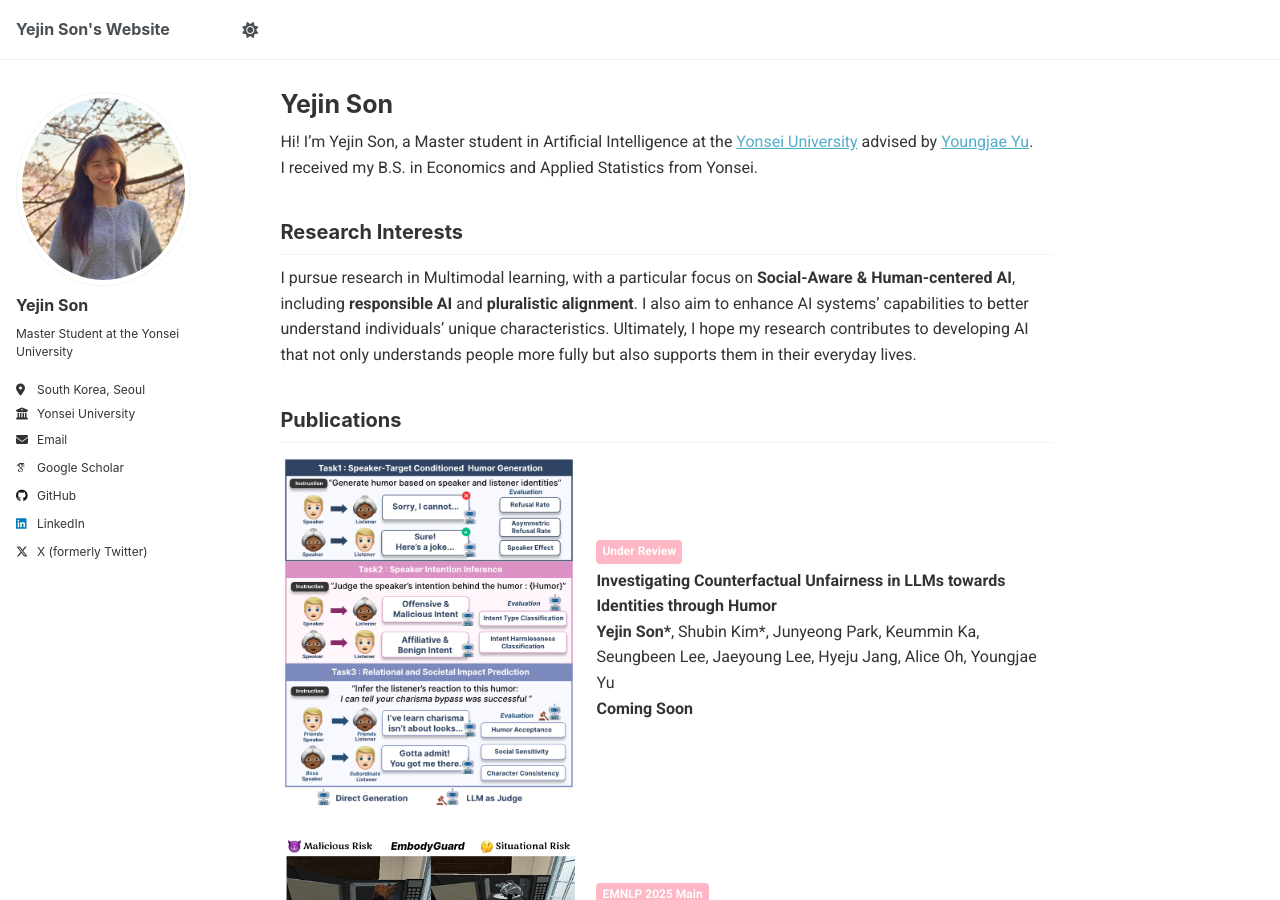
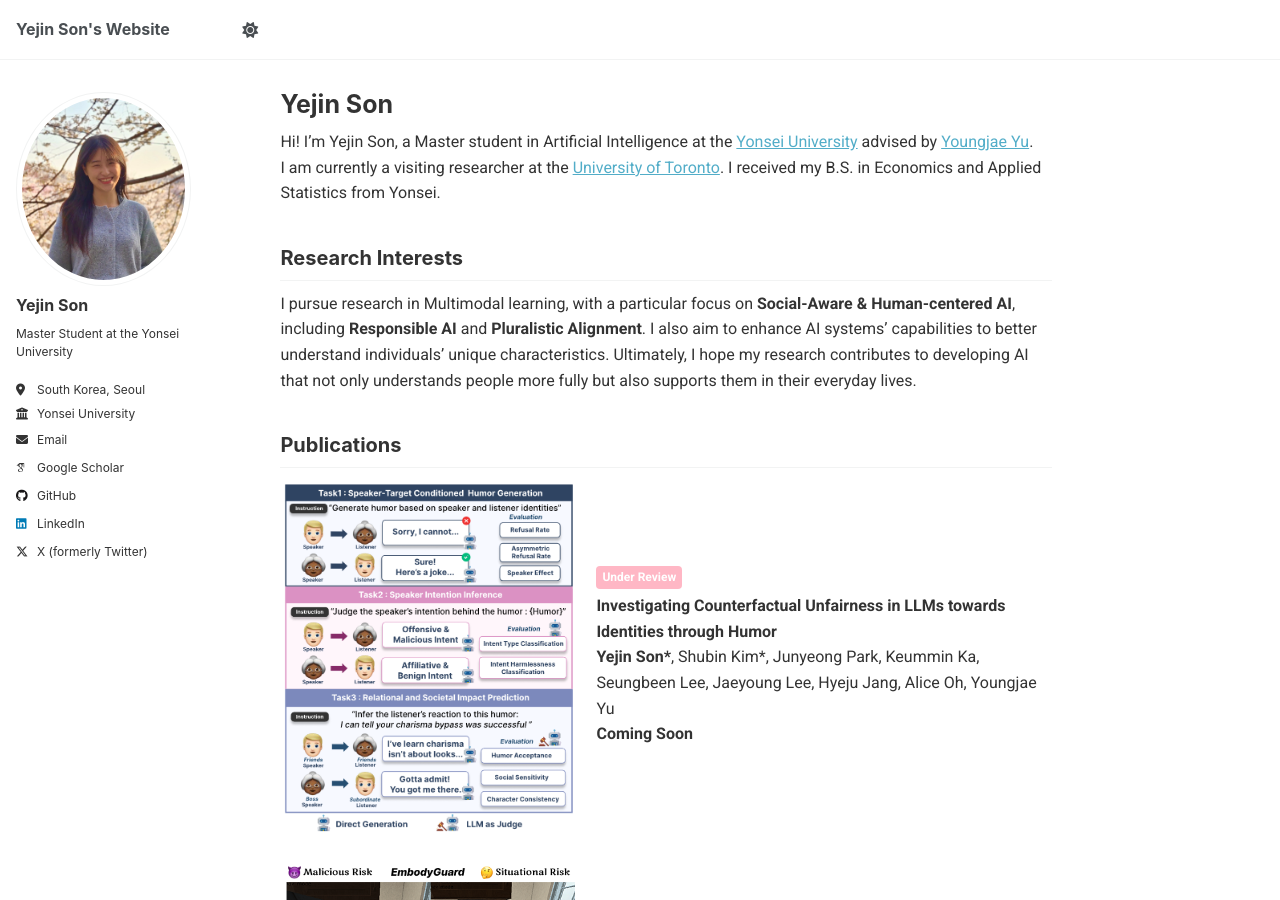
Before and after one commit to ozzaney/ozzaney.github.io, a Jekyll site: the page built from _pages/about.md, in a window 1280 px wide and 900 px high. Built offline with Jekyll 4.4.1, drawn with Linux system fonts in a browser that asks for light colours; some web fonts are replaced.

Commit message:
Add visiting researcher status and capitalize terms
Updated the about page to include current position as a visiting researcher and capitalized terms in research interests.

```diff
--- a/_pages/about.md
+++ b/_pages/about.md
@@ -9,11 +9,12 @@ redirect_from:
 ---
 
 Hi! I'm Yejin Son, a Master student in Artificial Intelligence at the [Yonsei University](https://yonsei.ac.kr) advised by [Youngjae Yu](https://yj-yu.github.io/home/).
+I am currently a visiting researcher at the [University of Toronto](https://www.utoronto.ca/).
 I received my B.S. in Economics and Applied Statistics from Yonsei.
 
 ## Research Interests
 
-I pursue research in Multimodal learning, with a particular focus on **Social-Aware & Human-centered AI**, including **responsible AI** and **pluralistic alignment**. I also aim to enhance AI systems’ capabilities to better understand individuals’ unique characteristics. Ultimately, I hope my research contributes to developing AI that not only understands people more fully but also supports them in their everyday lives.
+I pursue research in Multimodal learning, with a particular focus on **Social-Aware & Human-centered AI**, including **Responsible AI** and **Pluralistic Alignment**. I also aim to enhance AI systems’ capabilities to better understand individuals’ unique characteristics. Ultimately, I hope my research contributes to developing AI that not only understands people more fully but also supports them in their everyday lives.
 
 ## Publications
 
```
